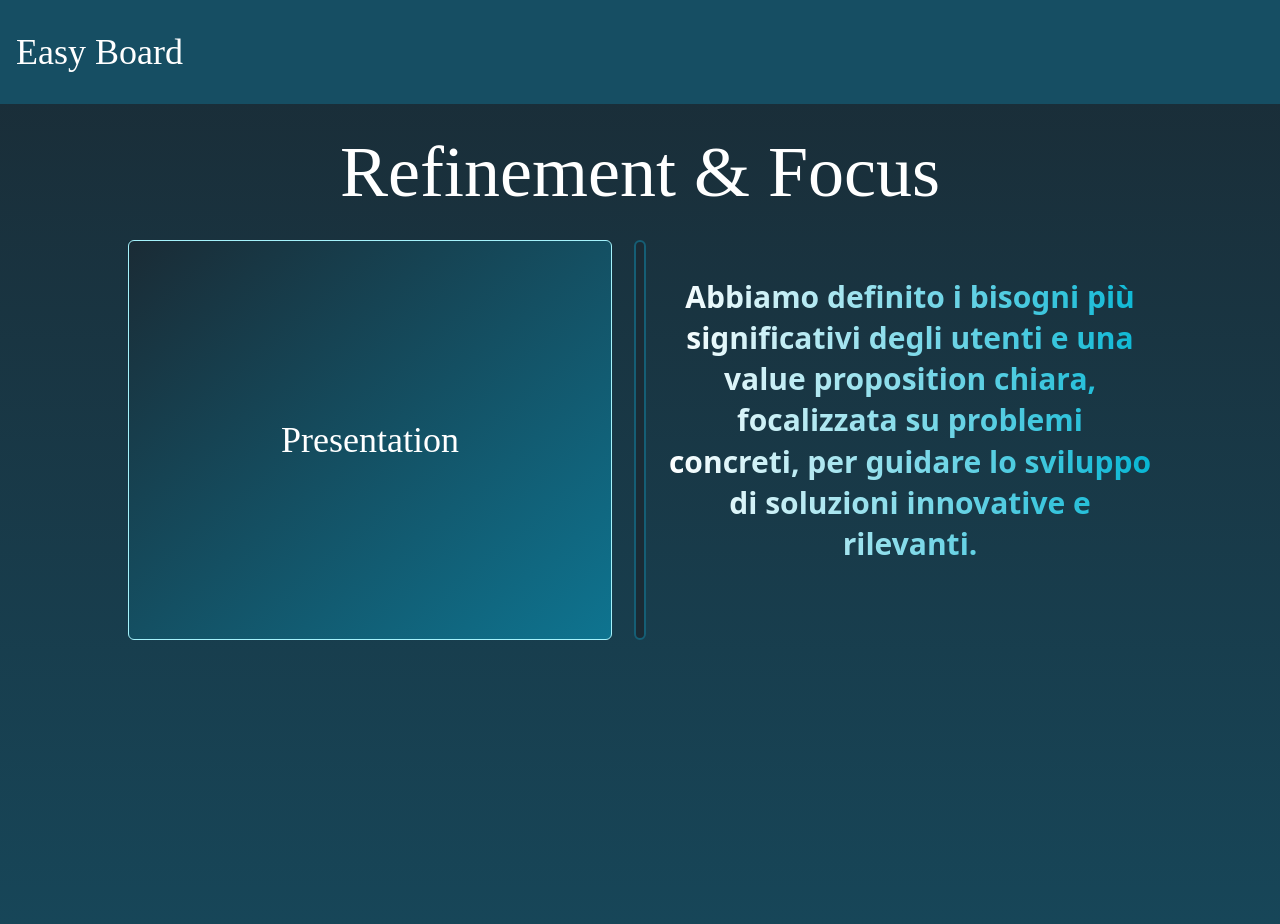
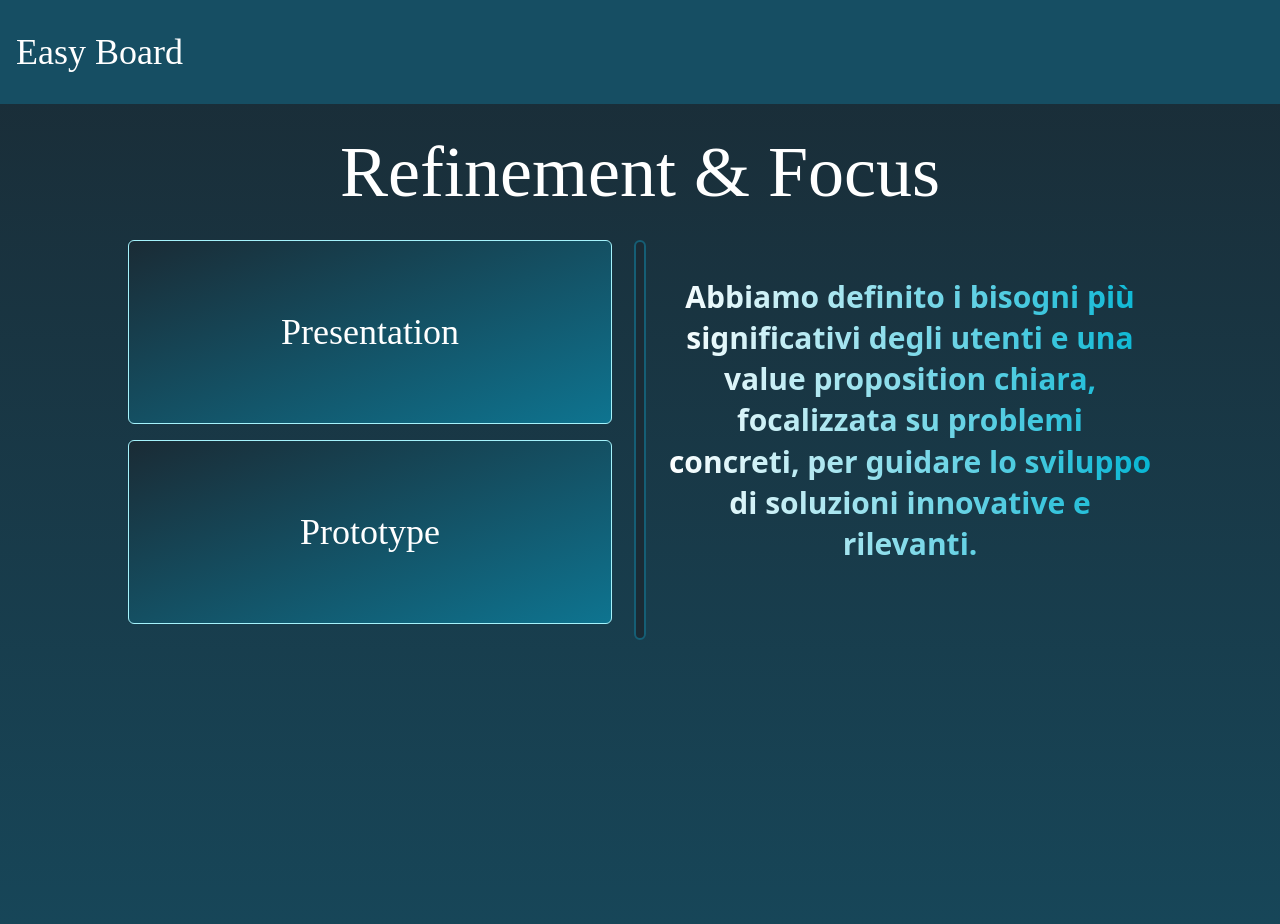
Before and after one commit to WeridFire/Human-Computer-Interaction, an Astro site in the folder frontend/: page /Human-Computer-Interaction/assignments/C2 in a window 1280 px wide. Built offline with nearby package versions, Linux system fonts and the light colour scheme; Astro itself is replaced by a stand-in of ours; a web font is replaced by a local one.

Commit message:
feat(pages): pages data

```diff
--- a/frontend/src/layouts/AssignmentLayout.astro
+++ b/frontend/src/layouts/AssignmentLayout.astro
@@ -25,14 +25,18 @@ const { frontmatter } = Astro.props;
                 </div>
                 <div class="w-full flex flex-row justify-center gap-14 relative px-32 min-h-[50vh]">
                     <div class="w-1/2 flex flex-col">
-                        {(frontmatter.presentation != null || frontmatter.prototype != null) &&
-                        <a href={frontmatter.presentation != null && frontmatter.presentation || frontmatter.prototype != null && frontmatter.prototype} class="bg-gradient-to-br from-easyblue to-cyan-700 h-full rounded-md border border-cyan-200 text-center flex flex-col justify-center">
-                            <span class="font-body text-4xl text-white">
-                                {frontmatter.presentation != null && "Presentation"}
-                                {frontmatter.prototype != null && "Prototype"}
-                            </span>
-                        </a>}
+                        {Object.entries(frontmatter.data).map(([key, value]) => (
+                            <a
+                                href={`${value}`}
+                                class="bg-gradient-to-br from-easyblue to-cyan-700 h-full rounded-md border border-cyan-200 text-center flex flex-col justify-center mb-4"
+                            >
+                                <span class="font-body text-4xl text-white capitalize">
+                                    {key}
+                                </span>
+                            </a>
+                        ))}
                     </div>
+
                     <div class="w-1/2 text-3xl flex flex-col justify-center animate-fadeInUp z-10">
                         <p class="font-semibold mb-10 bg-gradient-to-r from-white to-cyan-500 bg-clip-text text-center leading-snug -tracking-4 text-transparent">
                             {frontmatter.description}
--- a/frontend/src/pages/assignments/C1.mdx
+++ b/frontend/src/pages/assignments/C1.mdx
@@ -5,7 +5,7 @@ date: 14/10/2024
 title: Needfinding
 description: Abbiamo individuato i bisogni principali degli utenti analizzando le loro esperienze e pratiche nel dominio scelto. Questo ha permesso di comprendere meglio i loro obiettivi e le sfide, creando una solida base per progettare soluzioni mirate e rilevanti.
 published: true
-presentation: https://github.com/WeridFire/Human-Computer-Interaction/raw/refs/heads/main/C1/PRESENTAZIONE%20NEEDFINDING.pdf
+data: {
+    "presentation": "https://github.com/WeridFire/Human-Computer-Interaction/raw/refs/heads/main/C1/PRESENTAZIONE%20NEEDFINDING.pdf"
+}
 ---
-
-huhhhh
--- a/frontend/src/pages/assignments/C2.mdx
+++ b/frontend/src/pages/assignments/C2.mdx
@@ -5,7 +5,9 @@ date: 28/10/2024
 title: Refinement & Focus
 description: Abbiamo definito i bisogni più significativi degli utenti e una value proposition chiara, focalizzata su problemi concreti, per guidare lo sviluppo di soluzioni innovative e rilevanti.
 published: true
-presentation: https://github.com/WeridFire/Human-Computer-Interaction/raw/refs/heads/main/C2/PRESENTAZIONE%20REFINEMENT%20E%20FOCUS.pdf
+data: {
+    "Presentation": "https://github.com/WeridFire/Human-Computer-Interaction/raw/refs/heads/main/C2/PRESENTAZIONE%20REFINEMENT%20E%20FOCUS.pdf",
+    "Prototype": "tbd"
+}
+presentation:
 ---
-
-huhhhh
--- a/frontend/src/pages/assignments/C3.mdx
+++ b/frontend/src/pages/assignments/C3.mdx
@@ -5,7 +5,9 @@ date: 18/11/2024
 title: Task & Prototyping
 description: Abbiamo definito i task principali, creato storyboard significativi e sviluppato i primi prototipi dell’interfaccia utente, esplorando diverse modalità per realizzare la soluzione. Questo ha permesso di tradurre i bisogni degli utenti in flussi concreti e di selezionare la direzione più promettente per il progetto.
 published: true
-presentation: https://github.com/WeridFire/Human-Computer-Interaction/raw/refs/heads/main/C3/PRESENTAZIONE%20TASK%2C%20STORYBOARD%20E%20PROTOTIPI.pdf
+data: {
+    "Presentation": "https://github.com/WeridFire/Human-Computer-Interaction/raw/refs/heads/main/C3/PRESENTAZIONE%20TASK%2C%20STORYBOARD%20E%20PROTOTIPI.pdf",
+    "Prototype": "tbd"
+}
+
 ---
-
-huhhhh
--- a/frontend/src/pages/assignments/C4.mdx
+++ b/frontend/src/pages/assignments/C4.mdx
@@ -5,7 +5,8 @@ date: 06/12/2024
 title: Mid-Fidelity Prototyping
 description: Abbiamo perfezionato il prototipo interattivo, integrando feedback e migliorando navigazione, design e funzionalità per garantire un’esperienza utente fluida e pronta per la valutazione esterna.
 published: true
-prototype: "https://google.com"
+data: {
+    "prototype": "https://www.figma.com/design/PiMkJ0GB43I0w1FKT7BdQc/The-Benchers---EasyBoard?node-id=0-1&node-type=canvas&t=Uv4ZijJoi6iIDHjT-0",
+    "documents": "link"
+}
 ---
-
-huhhhh
```
